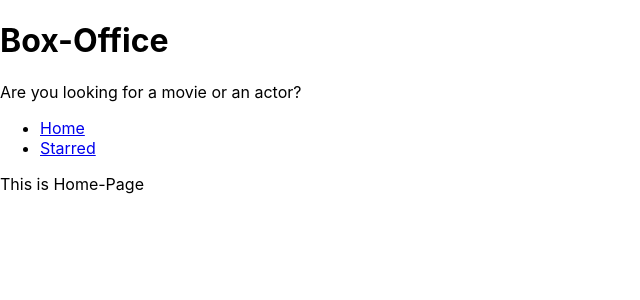
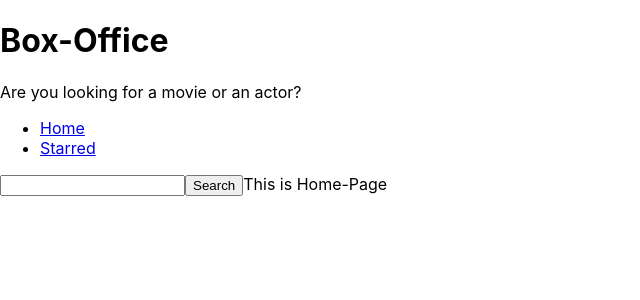
Before and after one commit to Abhitachi/Box-Office, a React (Create React App) app: page / in a window 1280 px wide. Shown: the top 300 px of the page, without its empty margins (0-640 px from the left). Built offline with nearby package versions, Linux system fonts and the light colour scheme.

Commit message:
displayed show results and small fetch refractor

```diff
--- /dev/null
+++ b/src/misc/config.js
@@ -0,0 +1,8 @@
+const API_BASE_URL = `https://api.tvmaze.com`;
+
+export async function apiGet(queryString) {
+  const response = await fetch(`${API_BASE_URL}${queryString}`).then(r =>
+    r.json()
+  );
+  return response;
+}
--- a/src/pages/Home.js
+++ b/src/pages/Home.js
@@ -1,8 +1,61 @@
-import React from 'react';
+import React, { useState } from 'react';
 import MainPageLayout from '../components/MainPageLayout';
+import { apiGet } from '../misc/config';
 
 const Home = () => {
-  return <MainPageLayout>This is Home-Page</MainPageLayout>;
+  // eslint-disable-next-line no-unused-vars
+  const [input, setInput] = useState('');
+  const [results, setResults] = useState(null);
+
+  const onInputChange = ev => {
+    setInput(ev.target.value);
+  };
+
+  const onSearch = () => {
+    apiGet(`/search/shows?q=${input}`).then(result => {
+      setResults(result);
+      console.log(result);
+    });
+  };
+
+  const onKeyDown = ev => {
+    if (ev.keyCode === 13) {
+      onSearch();
+    }
+  };
+
+  const renderResults = () => {
+    if (results && results.length === 0) {
+      return <div>No results</div>;
+    }
+    if (results && results.length > 0) {
+      return (
+        <div>
+          {results.map(item => (
+            <div key={item.show.id}>{item.show.name}</div>
+          ))}
+        </div>
+      );
+    }
+
+    return null;
+  };
+
+  return (
+    <MainPageLayout>
+      <input
+        type="text"
+        onChange={onInputChange}
+        onKeyDown={onKeyDown}
+        value={input}
+      />
+      <button type="button" onClick={onSearch}>
+        Search
+      </button>
+      {renderResults()}
+      This is Home-Page
+    </MainPageLayout>
+  );
 };
 
 export default Home;
```
